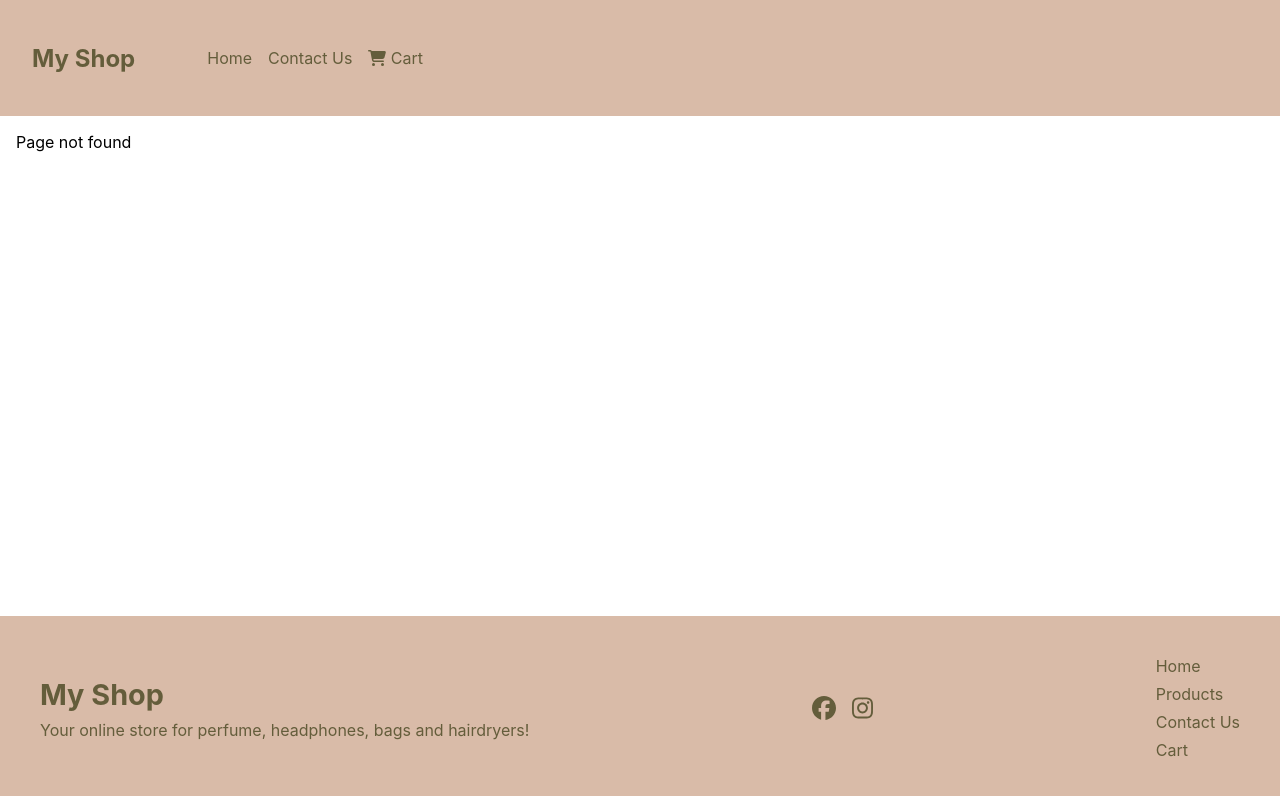
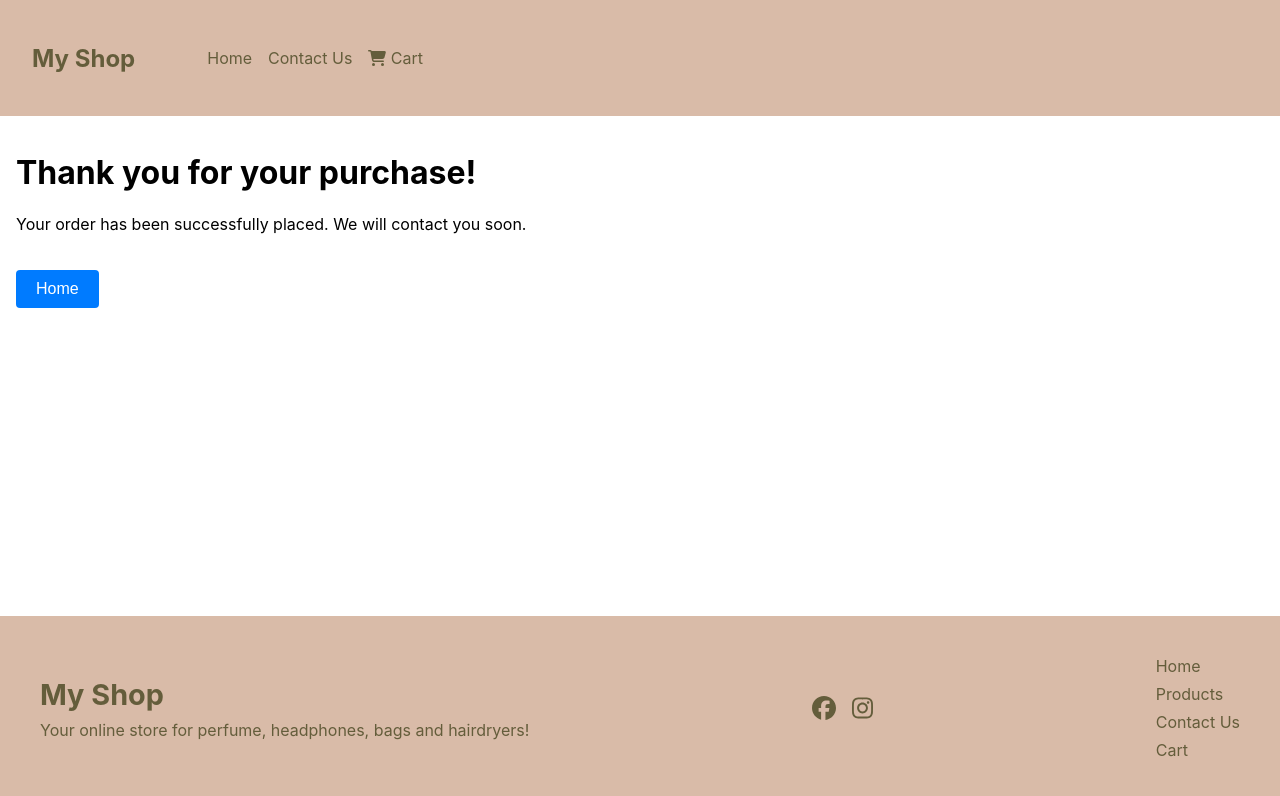
Before and after one commit to CecilieMari/FrameworksCA, a React (Create React App) app: page /checkout in a window 1280 px wide. Before the commit this address had no page. Shown: the top 796 px of the page. Built offline with nearby package versions, Linux system fonts and the light colour scheme.

Commit message:
adding the checkout page

```diff
--- a/src/App.js
+++ b/src/App.js
@@ -6,6 +6,7 @@ import Layout from './components/Layout/Layout';
 import Form from './components/contact-us/Form';
 import Cart from './components/cart/Cart';
 import { CartProvider } from './components/cart/CartContext';
+import Checkout from './components/checkOut/Checkout';
 
 function RouteNotFound() {
   return <div>Page not found</div>;
@@ -21,6 +22,7 @@ function App() {
         <Route path="/product/:id" element={<SingleProduct />} /> {/* SingleProduct*/}
         <Route path="/form" element={<Form />} />
         <Route path="/cart" element={<Cart />} />
+        <Route path="/checkout" element={<Checkout />} />
         <Route path="*" element={<RouteNotFound />} />
       </Routes>
      </Layout>
--- a/src/components/cart/Cart.js
+++ b/src/components/cart/Cart.js
@@ -1,9 +1,16 @@
 import React, { useContext } from 'react';
 import { CartContext } from './CartContext';
 import styles from './Cart.module.css';
+import { useNavigate } from 'react-router-dom';
 
 function Cart() {
-  const { cart, removeFromCart } = useContext(CartContext);
+  const { cart, removeFromCart, setCart } = useContext(CartContext); // Hent setCart fra CartContext
+  const navigate = useNavigate();
+
+  const checkout = () => {
+    setCart([]); // Tøm handlekurven
+    navigate('/checkout'); // Naviger til "Checkout"-siden
+  };
 
   return (
     <div className={styles.cart}>
@@ -11,6 +18,7 @@ function Cart() {
       {cart.length === 0 ? (
         <p>Your cart is empty</p>
       ) : (
+        <div>
           <div className={styles.cartList}>
             {cart.map((product, index) => (
               <div key={index} className={styles.cartItem}>
@@ -32,6 +40,13 @@ function Cart() {
               </div>
             ))}
           </div>
+          <p className={styles.cartTotal}>
+            Total: ${cart.reduce((total, product) => total + product.price, 0)}
+          </p>
+          <button onClick={checkout} className={styles.checkoutButton}>
+            Checkout
+          </button>
+        </div>
       )}
     </div>
   );
--- a/src/components/cart/Cart.module.css
+++ b/src/components/cart/Cart.module.css
@@ -32,3 +32,21 @@
     font-size: 1rem;
     color: #333;
   }
+
+  .checkoutButton {
+    margin-top: 16px;
+    padding: 12px 24px;
+    background-color: #28a745;
+    color: white;
+    border: none;
+    border-radius: 4px;
+    font-size: 16px;
+    cursor: pointer;
+    display: block;
+    width: 100%;
+    text-align: center;
+  }
+
+  .checkoutButton:hover {
+    background-color: #218838;
+  }
--- a/src/components/cart/CartContext.js
+++ b/src/components/cart/CartContext.js
@@ -13,8 +13,9 @@ export function CartProvider({ children }) {
     setCart((prevCart) => prevCart.filter((_, i) => i !== index));
   }
 
+
   return (
-    <CartContext.Provider value={{ cart, addToCart, removeFromCart }}>
+    <CartContext.Provider value={{ cart, setCart, addToCart, removeFromCart }}>
       {children}
     </CartContext.Provider>
   );
--- /dev/null
+++ b/src/components/checkOut/Checkout.js
@@ -0,0 +1,22 @@
+import React from 'react';
+import styles from './checkout.module.css';
+import { useNavigate } from 'react-router-dom';
+
+function Checkout() {
+    const navigate = useNavigate();
+
+    const home = () => {
+        navigate ('/');
+    };
+
+  return (
+    <div className={styles.checkout}>
+      <h1>Thank you for your purchase!</h1>
+      <p>Your order has been successfully placed. We will contact you soon.</p>
+      <button onClick={home} className={styles.homeButton}> Home </button>
+    </div>
+
+  );
+}
+
+export default Checkout;
--- /dev/null
+++ b/src/components/checkOut/checkout.module.css
@@ -0,0 +1,14 @@
+.homeButton {
+    margin-top: 20px;
+    padding: 10px 20px;
+    background-color: #007bff;
+    color: white;
+    border: none;
+    border-radius: 4px;
+    font-size: 16px;
+    cursor: pointer;
+  }
+
+  .homeButton:hover {
+    background-color: #0056b3;
+  }
```
Lines whose indentation alone changed are shown as unchanged.
